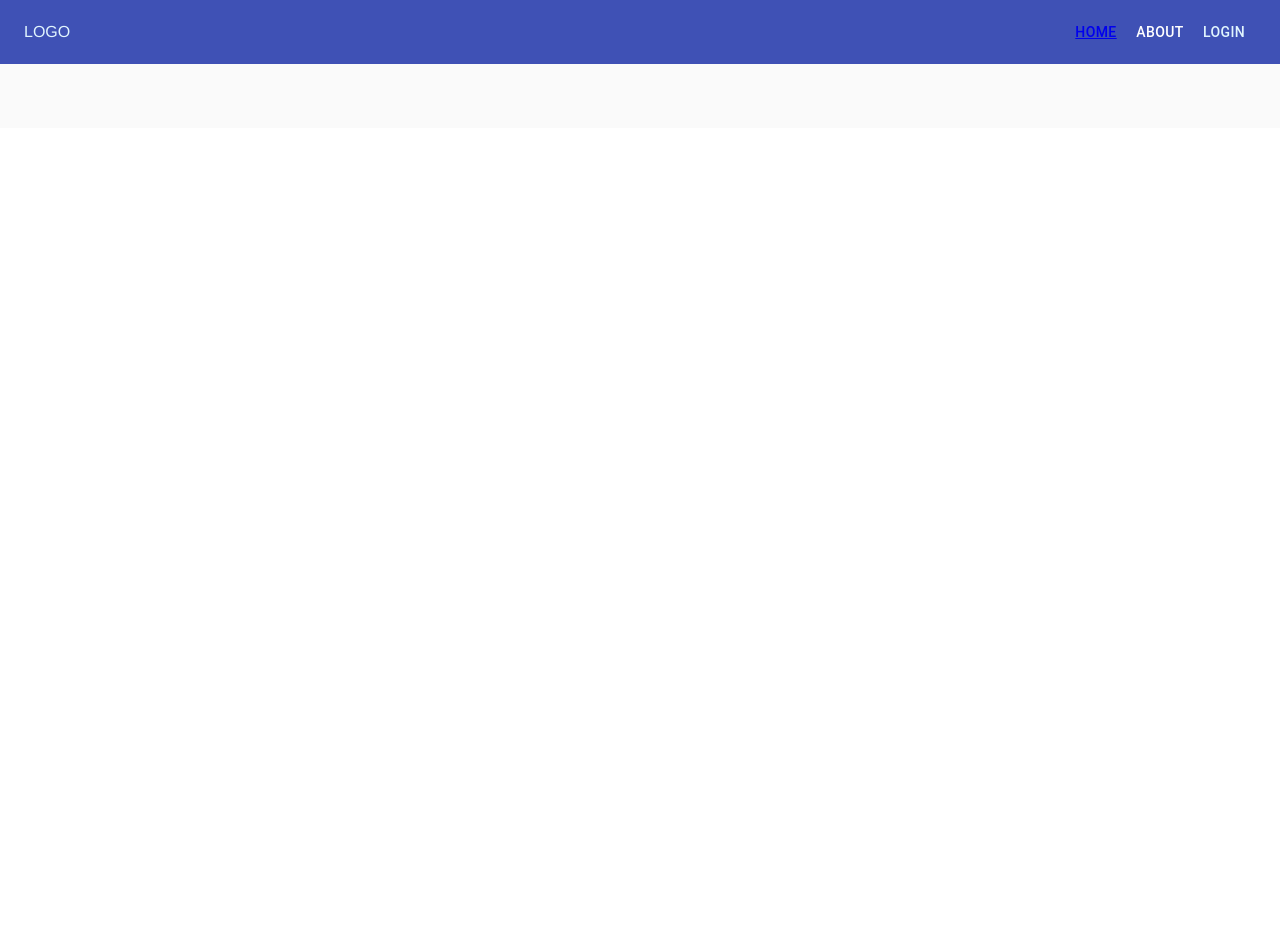
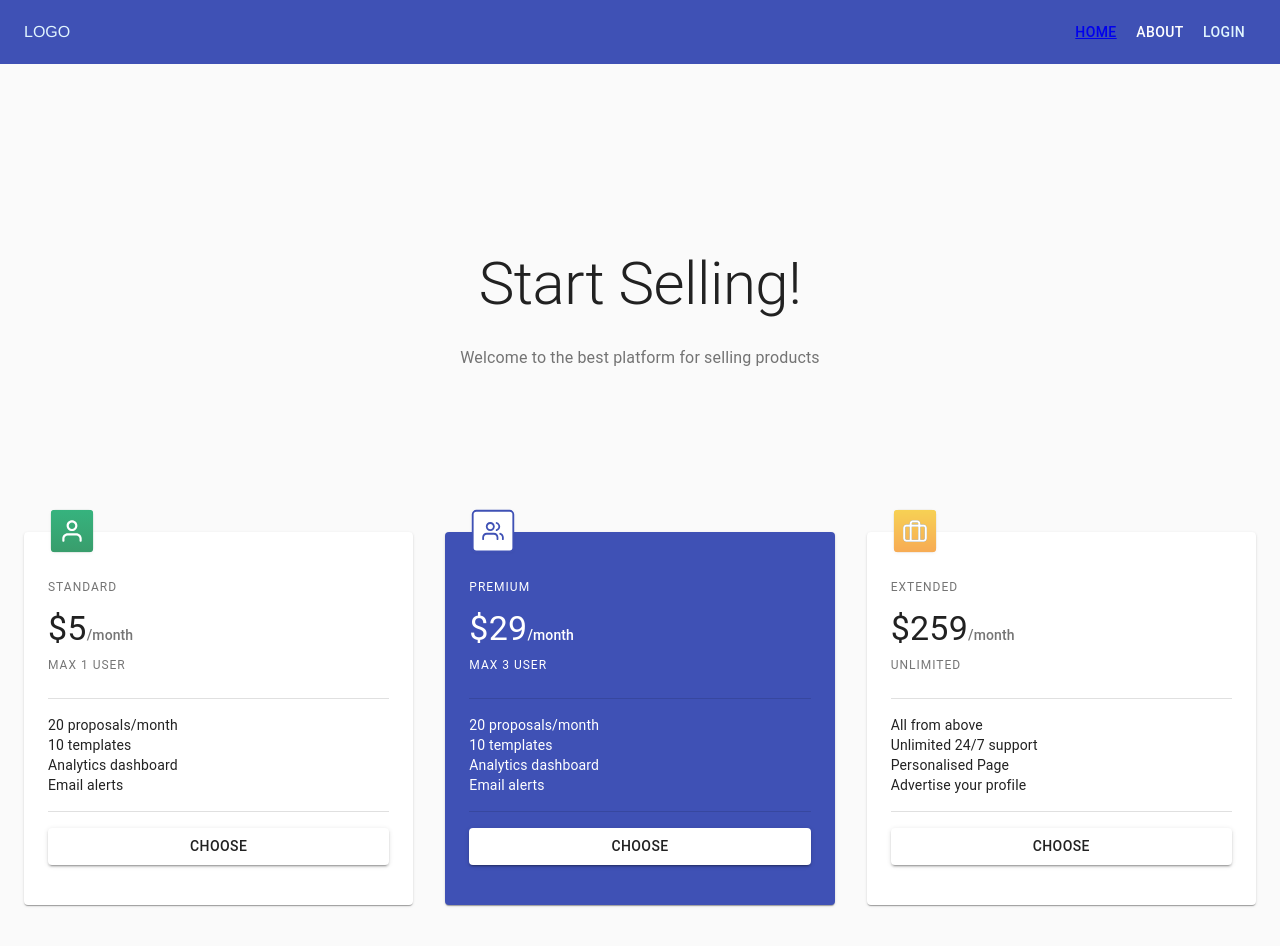
Before and after one commit to taiwo2/Enterprice-app, a React (Create React App) app: page /pricing in a window 1280 px wide. Shown: the top 946 px of the page. Before the commit the page ends 800 px from the top, so only its background shows below. Built offline with nearby package versions, Linux system fonts and the light colour scheme.

Commit message:
Add profile validation

```diff
--- a/src/app/layout/dashboard/sidebar.tsx
+++ b/src/app/layout/dashboard/sidebar.tsx
@@ -151,7 +151,7 @@ Box, including the avatar */}
                 <ListItemText primary={'Account'} />
               </ListItem>
             </Link>
-            <Link className={classes.link} to={`${pathname}/pricing`}>
+            <Link className={classes.link} to={`/pricing`}>
               <ListItem button>
                 <ListItemIcon>
                   <DollarSignIcon />
--- a/src/app/routes.tsx
+++ b/src/app/routes.tsx
@@ -63,11 +63,10 @@ const Routers = () => {
                 </Dashboard>
               }
             />
-            <Route path="pricing" element={<PricingPage />} />
-
             <Route path="account" element={<AccountView />} />
           </Route>
-          <Route path={'/login'} element={<LoginPage />} />
+          <Route path="/login" element={<LoginPage />} />
+          <Route path="/pricing" element={<PricingPage />} />
         </Routes>
 
         {/* <Route path="*" element={<NotFoundPage />} /> */}
--- a/src/app/views/pages/pricing/PricingPage.tsx
+++ b/src/app/views/pages/pricing/PricingPage.tsx
@@ -33,7 +33,7 @@ const PricingPage = () => {
                 <img
                   alt="Product"
                   className={classes.productImage}
-                  src="images/products/productstandard.svg"
+                  src="/images/products/productstandard.svg"
                 />
                 <Typography
                   component="h4"
```
